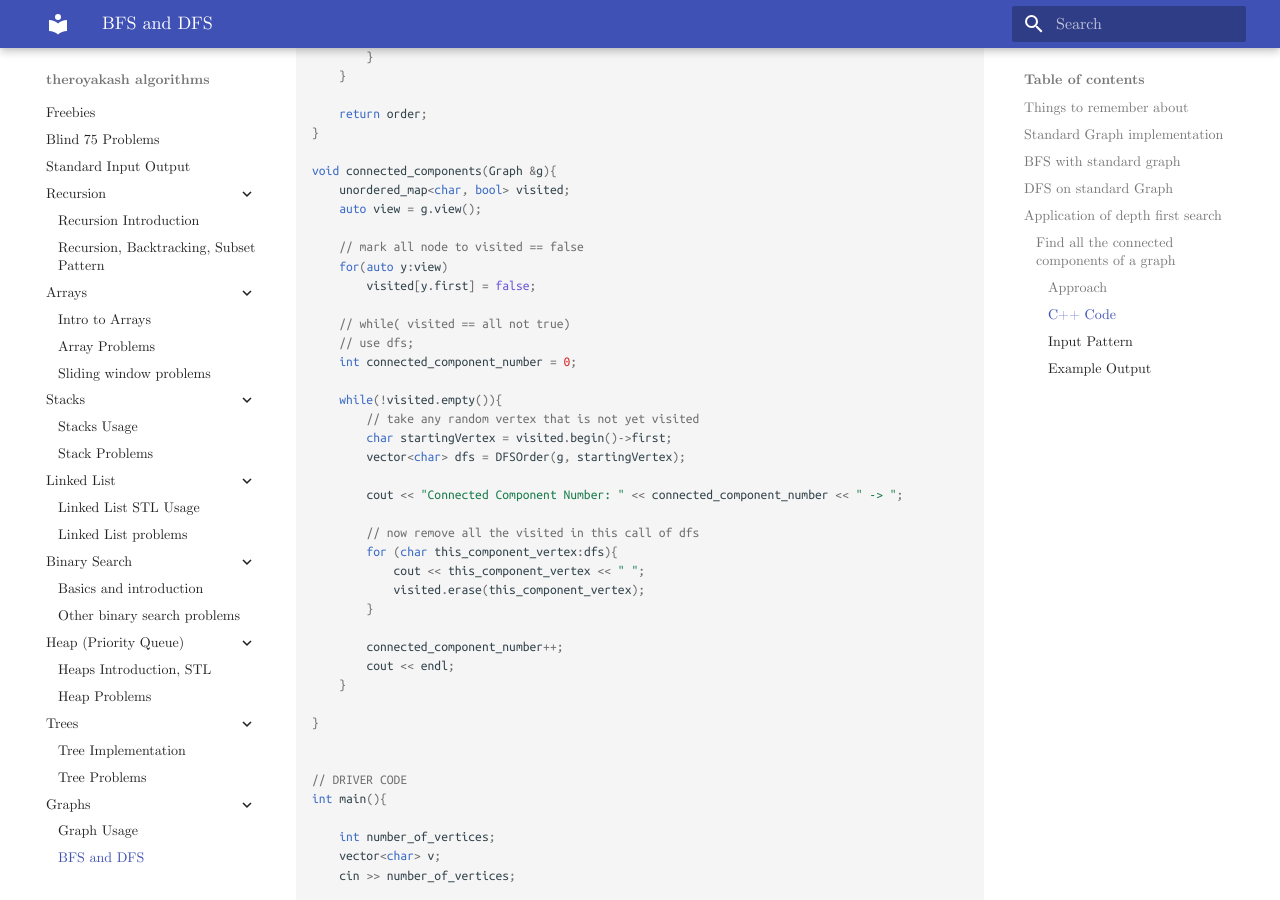
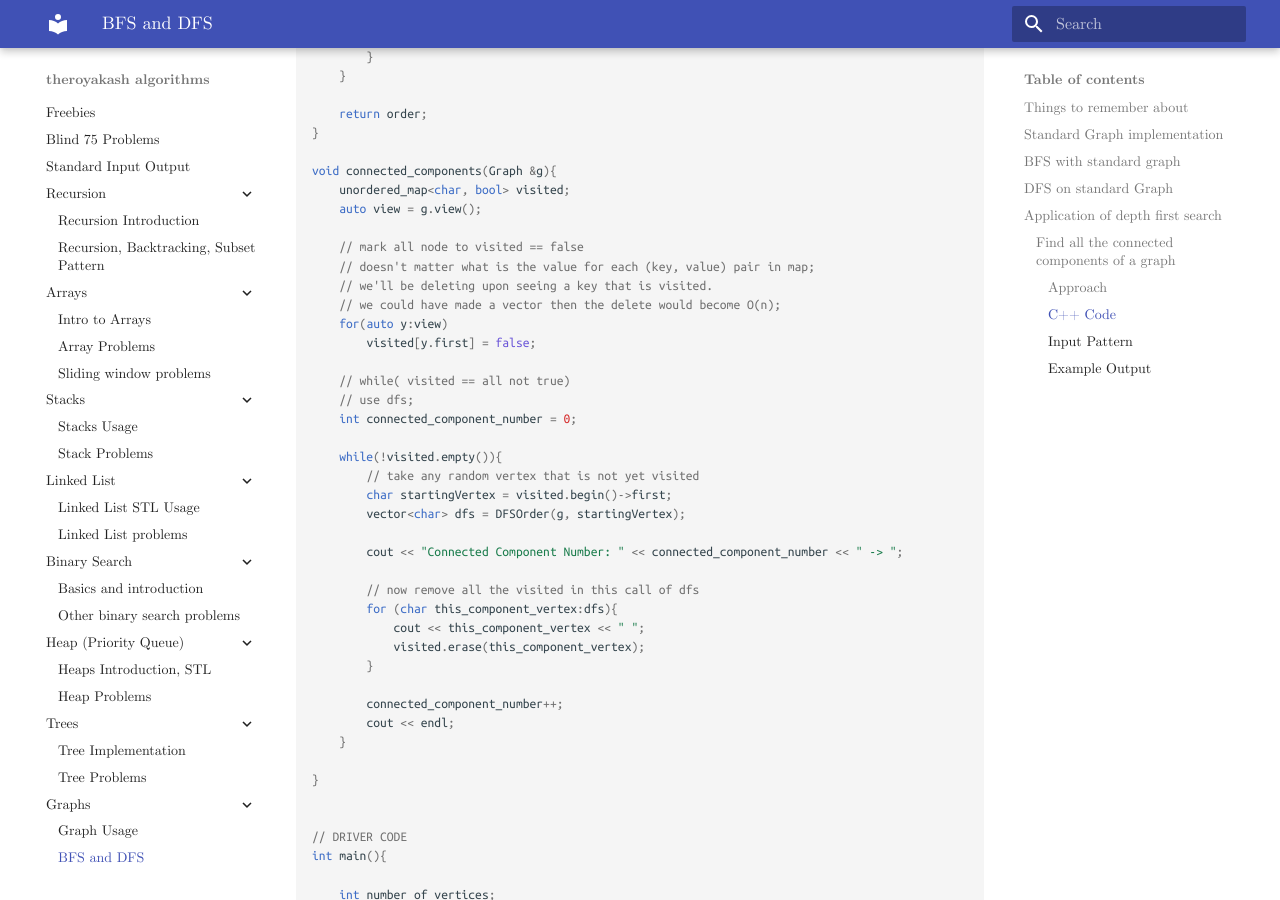
Before and after one commit to theroyakash/algorithms.theroyakash.com, an MkDocs documentation site: the page built from docs/graph/bfs-dfs.md, in a window 1280 px wide and 900 px high, scrolled down 4732 px. Built offline with MkDocs 1.6.1 and Material for MkDocs 9.7.7, drawn with Linux system fonts in a browser that asks for light colours.

Commit message:
👌 IMPROVED Docs for Connected component

```diff
--- a/docs/graph/bfs-dfs.md
+++ b/docs/graph/bfs-dfs.md
@@ -220,6 +220,9 @@ void connected_components(Graph &g){
 	auto view = g.view();
 
 	// mark all node to visited == false
+    // doesn't matter what is the value for each (key, value) pair in map;
+    // we'll be deleting upon seeing a key that is visited.
+    // we could have made a vector then the delete would become O(n);
 	for(auto y:view)
 		visited[y.first] = false;
 
```
